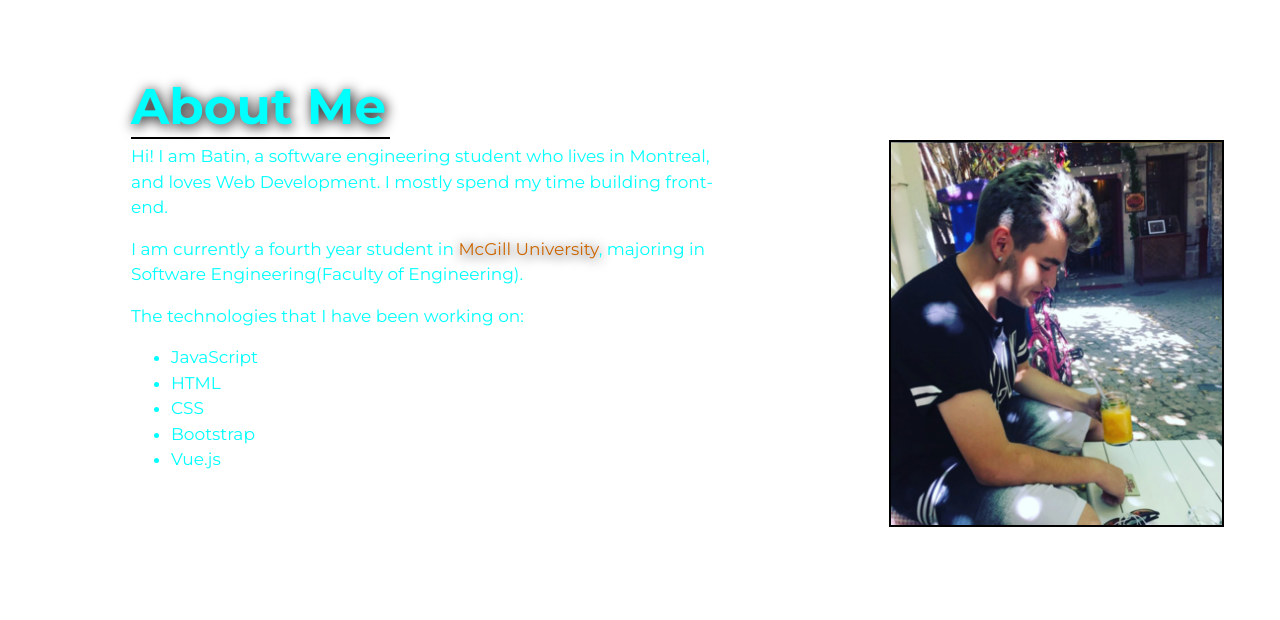
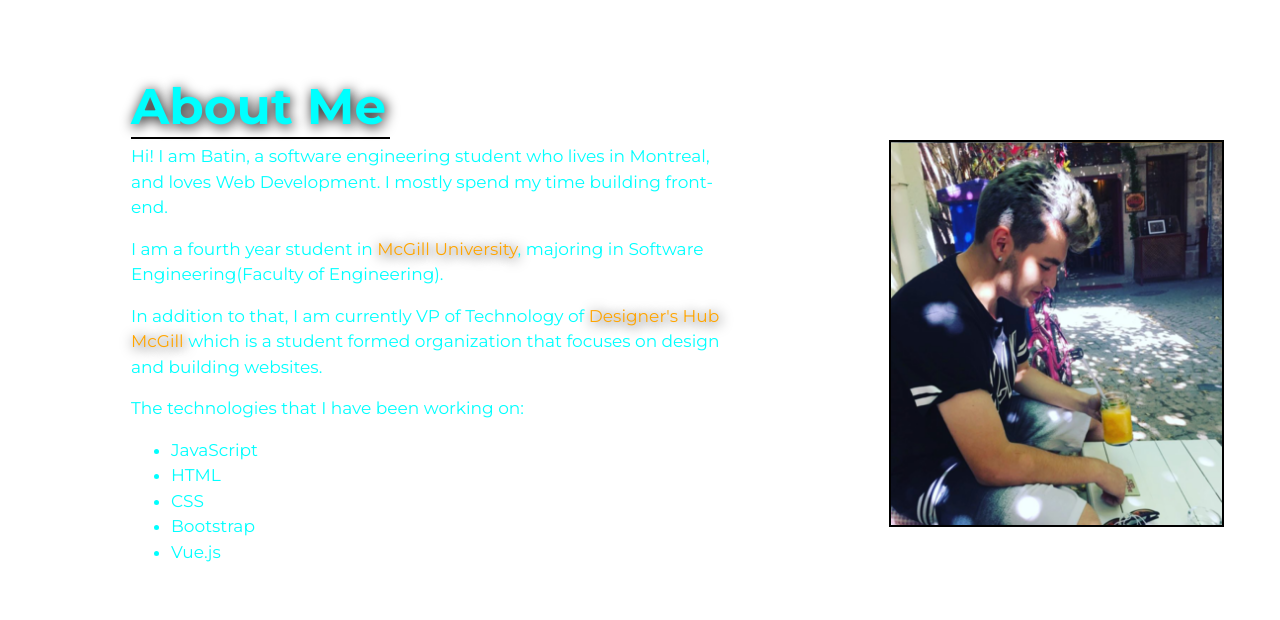
Before and after one commit to batincanbalkan/personalwebsite, a PHP site: page / in a window 1280 px wide. Shown: the part 897-1517 px from the top of the page. Run offline with PHP 8.4, Linux system fonts and the light colour scheme; some libraries are stand-ins or nearby versions.

Commit message:
added dhub experience

```diff
--- a/index.html
+++ b/index.html
@@ -73,7 +73,9 @@
 		<br>
 		<p>Hi! I am Batin, a software engineering student who lives in Montreal, and loves Web Development. I mostly spend
 			my time building front-end.</p>
-		<p>I am currently a fourth year student in <a href="https://www.mcgill.ca/engineering/" target="_blank" class="orangelink"> McGill University</a>, majoring in Software Engineering(Faculty of Engineering).</p>
+		<p>I am a fourth year student in <a href="https://www.mcgill.ca/engineering/" target="_blank" class="orangelink"> McGill University</a>, majoring in Software Engineering(Faculty of Engineering).</p>
+		<p>In addition to that, I am currently VP of Technology of <a href="https://www.facebook.com/designershubmcgill/" target="_blank" class="orangelink">Designer's Hub McGill</a> which is a student formed organization that focuses on design and building websites. </p>
+		</p>
 		<p>The technologies that I have been working on:
 			<ul>
 				<li>JavaScript</li>
@@ -212,7 +214,6 @@
 	</div>
 </div>
 <!-- End Projects Section-->
-
 <!--Start ChatBox-->
 <div id="show/hide">
     <a href="#" id="on">
@@ -221,6 +222,7 @@
 <div id="map" style=" position: fixed; right: 3%; bottom: 0%; width: 22%; height: 50%;">
 	<iframe src="https://fxo.io/m/58226ew6" width="100%" height="100%" style="border: 3px solid rgb(0, 204, 204); width: 100%; height: 100%; visibility: hidden;" allowfullscreen></iframe>
 </div>
+
 <!--End ChatBox-->
 
 <!--Start Side Bar-->
--- a/style.css
+++ b/style.css
@@ -151,7 +151,7 @@ ul.navbar-nav a:hover {
     padding-right: 70px;
 }
 .orangelink {
-    color:rgb(204, 102, 0);
+    color:orange;
     text-shadow: 0.1rem 0.1rem 0.8rem black!important;
 }
 #con2 {
```
